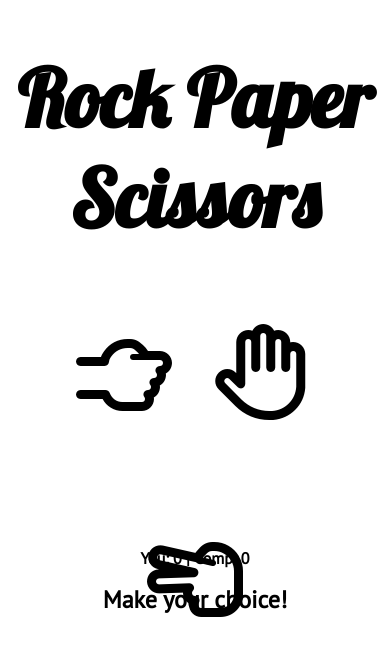
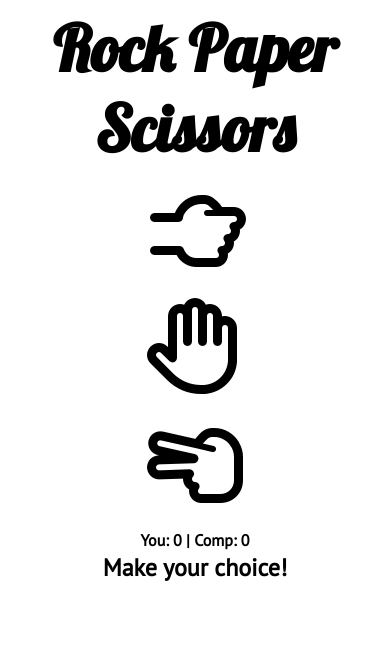
Before and after one commit to sawdev88/rock_paper_scissors, a plain HTML site: page index.html in a window 390 px wide. Drawn offline with nearby package versions, Linux system fonts and the light colour scheme.

Commit message:
Refactored js

```diff
--- a/index.html
+++ b/index.html
@@ -1,19 +1,28 @@
 <!DOCTYPE html>
 <html>
+
 <head>
     <meta charset="utf-8">
+    <meta name="viewport" content="width=device-width, initial-scale=1">
     <title>Rock Paper Scissors</title>
     <link rel="stylesheet" href="main.css">
 </head>
+
 <body>
     <header>
         <h1>Rock Paper Scissors</h1>
     </header>
     <main>
         <ul>
-        <li><button class="play" type="button" name="rock" value="Rock"><i class="fa fa-hand-rock-o" aria-hidden="true"></i></button></li>
-        <li><button class="play" type="button" name="paper" value="Paper"><i class="fa fa-hand-paper-o" aria-hidden="true"></i></button></li>
-        <li><button class="play" type="button" name="scissors" value="Scissors"><i class="fa fa-hand-scissors-o" aria-hidden="true"></i></button></li>
+            <li>
+                <button class="play" type="button" name="rock" value="Rock"><i class="fa fa-hand-rock-o" aria-hidden="true"></i></button>
+            </li>
+            <li>
+                <button class="play" type="button" name="paper" value="Paper"><i class="fa fa-hand-paper-o" aria-hidden="true"></i></button>
+            </li>
+            <li>
+                <button class="play" type="button" name="scissors" value="Scissors"><i class="fa fa-hand-scissors-o" aria-hidden="true"></i></button>
+            </li>
         </ul>
         <h4 class="score">You: <span class="user-score-text">0</span> | Comp: <span class="comp-score-text">0</span></h4>
         <h2 class="winner-text">Make your choice!</h2>
@@ -25,4 +34,5 @@
     <script src="script.js" charset="utf-8"></script>
     <script src="https://use.fontawesome.com/09efc92c6d.js"></script>
 </body>
+
 </html>
--- a/main.css
+++ b/main.css
@@ -1,5 +1,4 @@
 @import url(https://fonts.googleapis.com/css?family=PT+Sans|Lobster);
-
 * {
   padding: 0;
   margin: 0;
@@ -46,7 +45,7 @@ button[name="rock"] {
   transform: rotate(90deg);
 }
 
-button[name="play-again"]{
+button[name="play-again"] {
   display: none;
   font-size: 40px;
   background: #000;
@@ -58,3 +57,25 @@ button[name="play-again"]{
 button:hover {
   cursor: pointer;
 }
+
+@media (max-width: 480px) {
+  h1 {
+    margin-top: 8px;
+    font-size: 64px;
+  }
+  ul {
+    height: auto;
+  }
+  li {
+    display: block;
+    padding: 0;
+    margin: 8px 0;
+  }
+  button[name="play-again"] {
+    position: relative;
+    top: -400px;
+  }
+  .winner-text {
+    margin: 2px 0;
+  }
+}
--- a/script.js
+++ b/script.js
@@ -1,21 +1,20 @@
-var compPickArr = ['Rock', 'Paper', 'Scissors'],
-    userPick,
-    compPick,
-    winnerStr,
+var $winnerText = $('.winner-text'),
+    $compText = $('.comp-text'),
     userScore = 0,
     compScore = 0,
-    areYouAWinner,
-    $userScoreText = $('.user-score-text'),
-    $compScoreText = $('.comp-score-text'),
-    $winnerText = $('.winner-text'),
-    $compText = $('.comp-text'),
-    $playAgainBtn = $('.play-again');
+    winnerStr,
+    areYouAWinner;
 
+//Computer makes game choice
 function compChoice(item) {
+    compPickArr = ['Rock', 'Paper', 'Scissors']
     compPick = compPickArr[Math.floor(Math.random() * compPickArr.length)];
 }
 
+// Get winner between user and comp
 function winner(userPick, compPick) {
+  var userPick,
+      compPick;
 
     if (userPick === compPick) {
         winnerStr = 'Tie';
@@ -33,9 +32,9 @@ function winner(userPick, compPick) {
         winnerStr = "loser";
         areYouAWinner = false;
     }
-
 }
 
+//get user pick and display comp pick
 function makePick() {
     $('.play').on('click', function() {
         userPick = $(this).val();
@@ -47,21 +46,23 @@ function makePick() {
 
         if ($compText.text().length > 0) {
             $('.play').attr('disabled', 'disabled');
-            $playAgainBtn.fadeIn();
+            $('.play-again').fadeIn();
             compChoice();
         }
     })
-}
+};
 
 $(function() {
 
-    makePick();
+  makePick();
+    // Show play again button when round is over and reset game for next round
+    $('.play-again').on('click', function() {
+      var $userScoreText = $('.user-score-text'),
+          $compScoreText = $('.comp-score-text');
 
-    $playAgainBtn.on('click', function() {
         $('.play').removeAttr('disabled');
         $compText.text('');
         $(this).hide();
-
         if (areYouAWinner) {
             ++userScore;
             $winnerText.text('Nice Win. Keep it going.');
```
Lines whose indentation alone changed are shown as unchanged.
